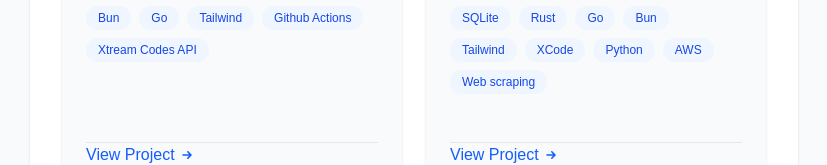
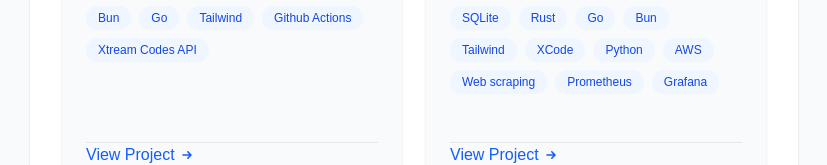
Before and after one commit to highesttt/resume, a Next.js app: page / in a window 1280 px wide. Shown: the part 1902-2067 px from the top of the page, without its empty margins (386-1213 px from the left). Built offline with nearby package versions, Linux system fonts and the light colour scheme.

Commit message:
feat: 🎸 Added prometheus and grafana for aviate app

```diff
--- a/src/app/page.tsx
+++ b/src/app/page.tsx
@@ -44,6 +44,8 @@
       "Python",
       "AWS",
       "Web scraping",
+      "Prometheus",
+      "Grafana"
     ],
     link: "https://aviate.to",
   },
@@ -149,7 +151,7 @@
             </h2>
             <div className="flex flex-wrap gap-2 mt-2">
               <img
-                src="https://go-skill-icons.vercel.app/api/icons?i=typescript,docker,java,go,git,dotnet,javascript,python,maven,c,cpp,cs,gradle,next,nest,vue,reactnative,aws,githubactions,github,mongodb,postgresql,tailwind,rust,androidstudio,bun,react,nuxt&perline=7"
+                src="https://go-skill-icons.vercel.app/api/icons?i=typescript,docker,java,go,git,dotnet,javascript,python,maven,c,cpp,cs,gradle,next,nest,vue,reactnative,aws,githubactions,github,mongodb,postgresql,tailwind,rust,androidstudio,prometheus,react,nuxt&perline=7"
                 alt="Skills"
               />
             </div>
```
